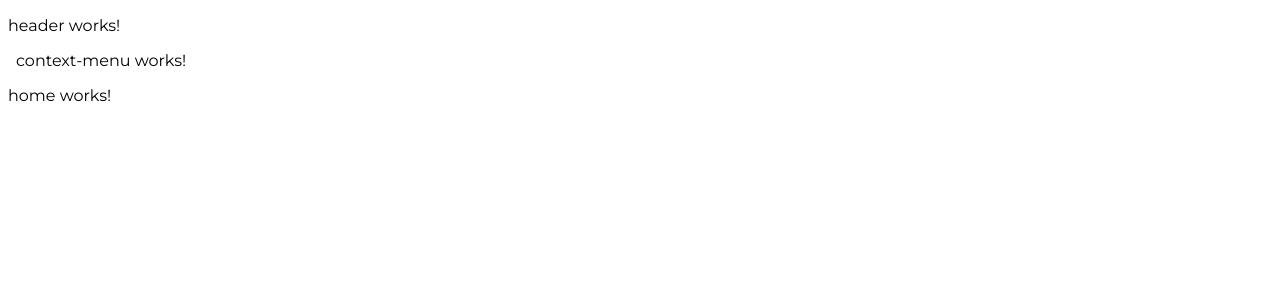
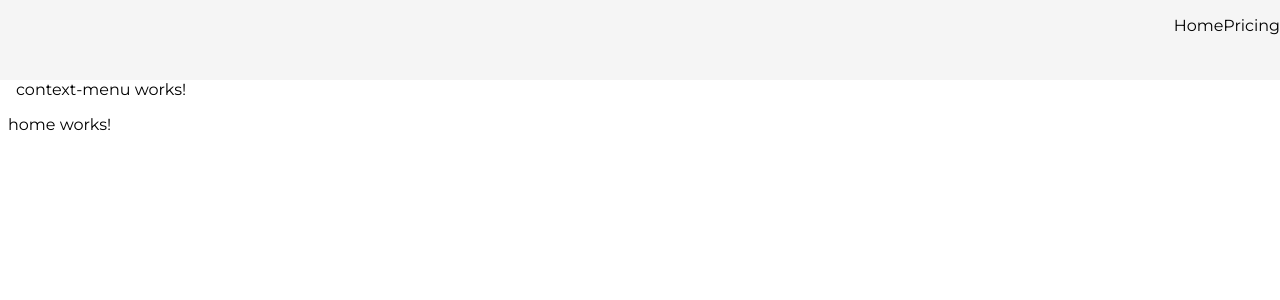
Before and after one commit to arestosora/amine, an Angular app in the folder src/apps/WebPage/: page / in a window 1280 px wide. Shown: the top 300 px of the page. Built offline with nearby package versions, Linux system fonts and the light colour scheme.

Commit message:
Update header component (#3)

```diff
--- a/src/apps/WebPage/src/app/app.component.css
+++ b/src/apps/WebPage/src/app/app.component.css
@@ -0,0 +1,12 @@
+app-header {
+    position: fixed;
+    top: 0px;
+    left: 0px;
+    right: 0px;
+    height: 80px;
+    background-color: #f5f5f5;
+}
+
+body {
+    margin-top: 80px;
+}
--- a/src/apps/WebPage/src/app/components/header/header.component.css
+++ b/src/apps/WebPage/src/app/components/header/header.component.css
@@ -0,0 +1,24 @@
+div.headerbox {
+    display: flex;
+    flex-direction: row;
+    justify-content: space-between;
+}
+
+.headerbox ul {
+    display: flex;
+    flex-direction: row;
+    justify-content: end;
+    align-items: center;
+}
+
+.headerbox ul > a {
+    display: flex;
+    align-items: center;
+    justify-content: center;
+}
+
+.headerbox ul > a > li {
+    display: flex;
+    align-items: center;
+    justify-content: center;
+}
--- a/src/apps/WebPage/src/app/components/header/header.component.html
+++ b/src/apps/WebPage/src/app/components/header/header.component.html
@@ -1 +1,15 @@
-<p>header works!</p>
+<div class="headerbox">
+    <img>
+    <ul>
+        <a>
+            <li (click)="go('')">
+                Home
+            </li>
+        </a>
+        <a>
+            <li (click)="go('pricing')">
+                Pricing
+            </li>
+        </a>
+    </ul>
+</div>
--- a/src/apps/WebPage/src/app/components/header/header.component.ts
+++ b/src/apps/WebPage/src/app/components/header/header.component.ts
@@ -1,4 +1,5 @@
 import { Component } from '@angular/core';
+import { Router } from '@angular/router';
 
 @Component({
   selector: 'app-header',
@@ -6,5 +7,9 @@ import { Component } from '@angular/core';
   styleUrls: ['./header.component.css']
 })
 export class HeaderComponent {
+  constructor(private router:Router) {}
 
+  go(page:string) {
+    this.router.navigate([`${page}`])
+  }
 }
```
